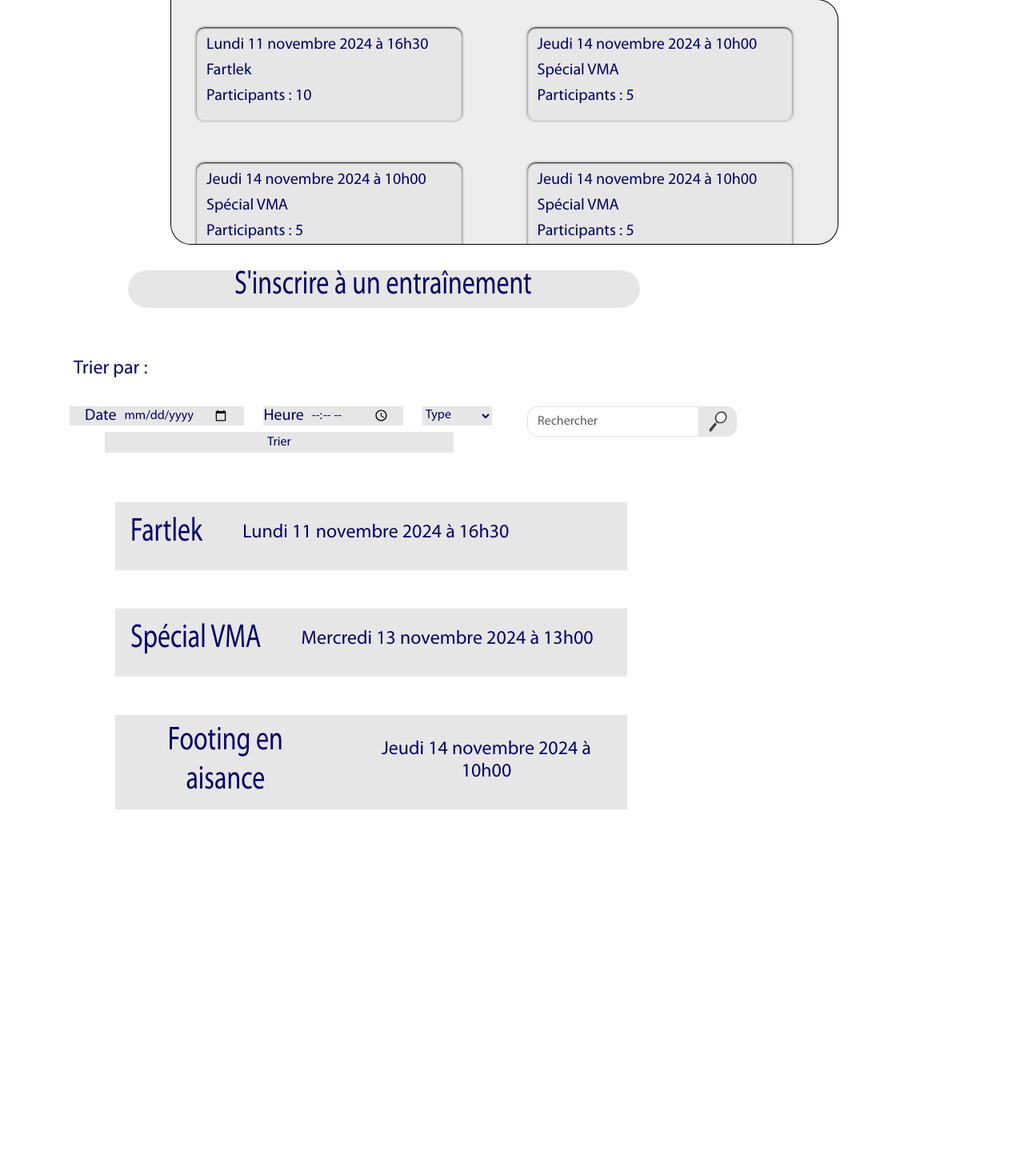
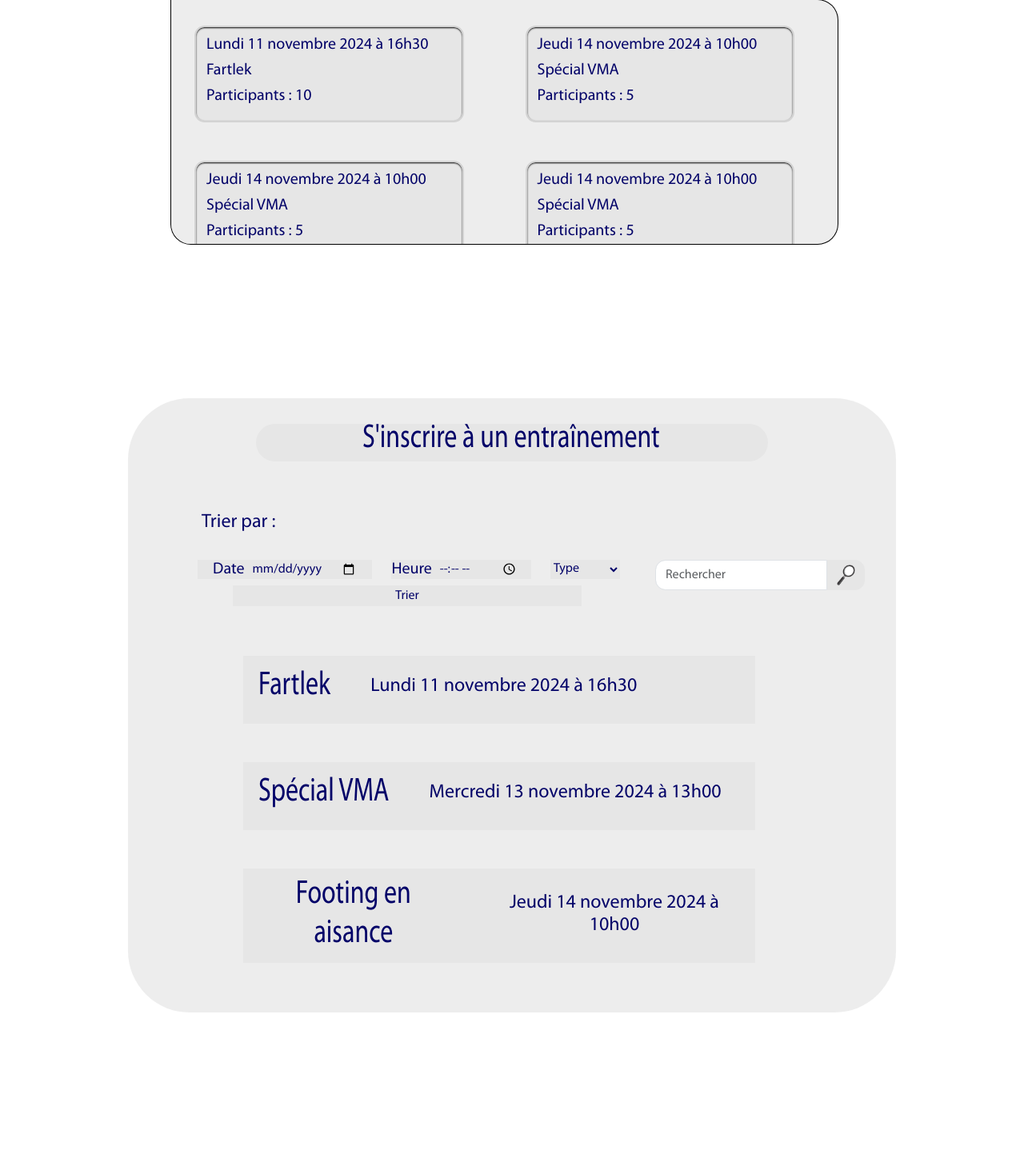
Before and after one commit to VitarseEsig/Esig-Running, a PHP site: page /compte.php in a window 1280 px wide; the page is wider, and only the part inside the window is pictured. Shown: the part 472-1930 px from the top of that part at 80% size. Before the commit the page ends 1484 px from the top of that part, so only its background shows below. Run offline with PHP 8.4, Linux system fonts and the light colour scheme; the visitor is signed in with stand-in values (Sample User, id 1).

Commit message:
Création de la page membre

```diff
--- a/style.css
+++ b/style.css
@@ -500,6 +500,13 @@ h5{
     height: 60vw;
     justify-self: center;
 }
+#inscriptions{
+    margin-top: 15vw;
+    margin-bottom: 15vw;
+    border-radius: 6vw;
+    height: 60vw;
+    justify-self: center;
+}
 #inscription h2,h3,h4,select,input{
     color: rgb(2, 2, 104);
 }
@@ -589,6 +596,9 @@ h5{
 #ajoutEntrainement{
     background: rgba(204,204,204,0.36);
 }
+#inscriptions{
+    background: rgba(204,204,204,0.36);
+}
 #div-tri{
     margin-bottom: 3vw;
 }
```
